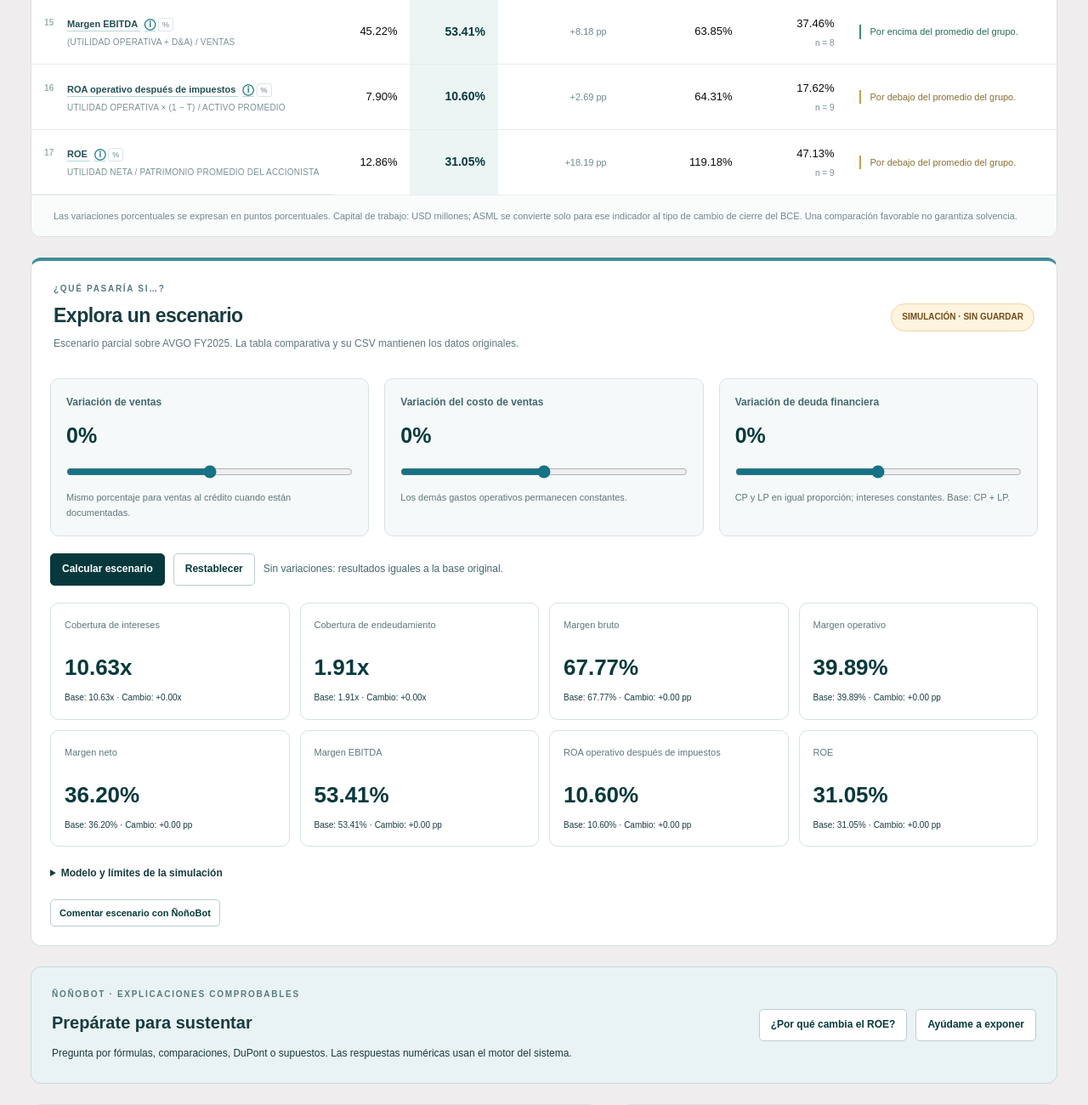
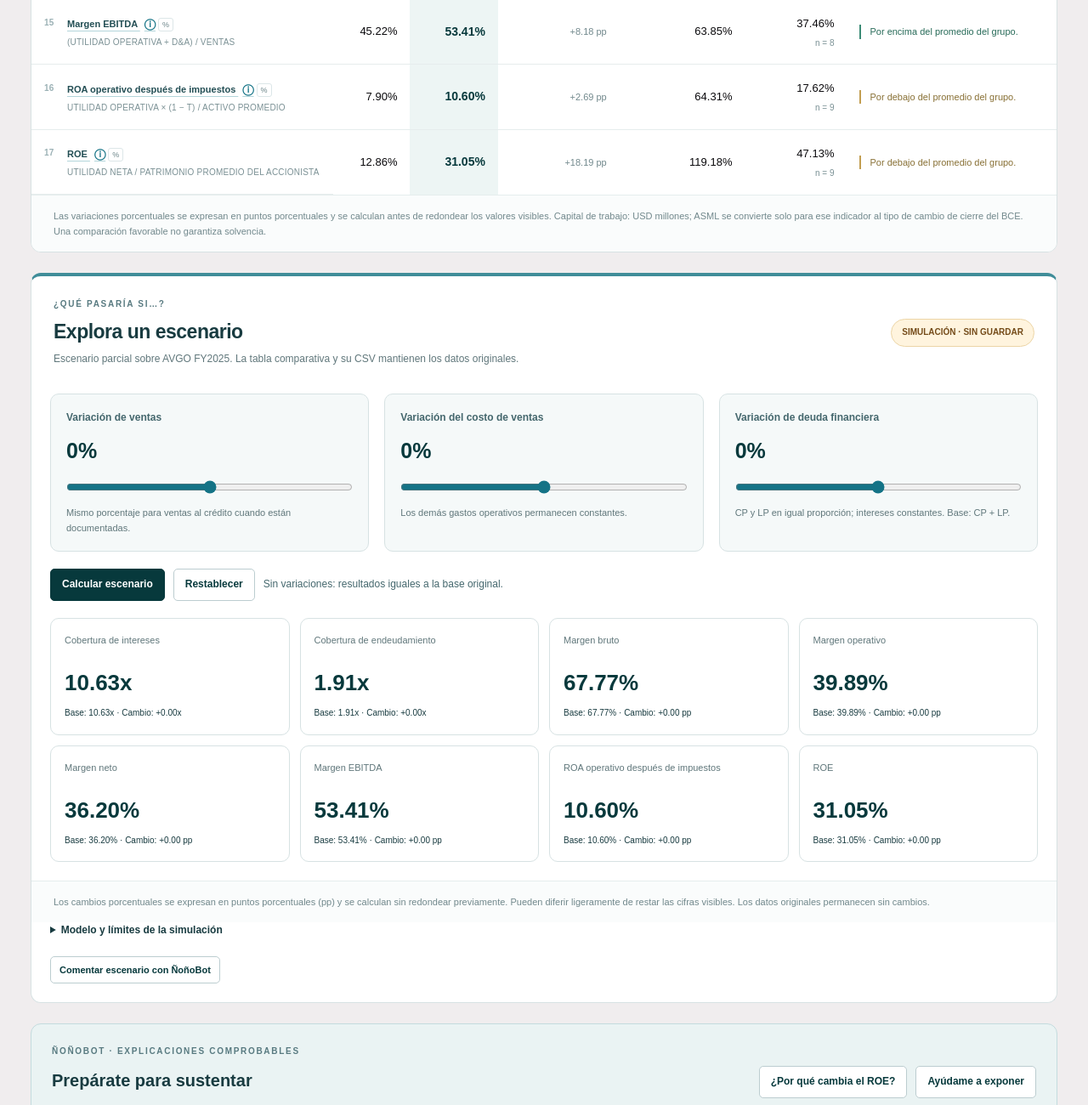
Before and after one commit to lamascara-17/BroadBros---Sistema-Contable, a Django app: page /ratios-financieros/ in a window 1280 px wide. Shown: the part 2531-3831 px from the top of the page at 85% size. Run offline with Django 5.2, Linux system fonts and the light colour scheme; data comes from the database, SQL or seed files in the repository; data that the repository does not hold is empty.

Commit message:
Clarify rounding and percentage-point changes in ratio scenarios

```diff
--- a/templates/ratios_financieros.html
+++ b/templates/ratios_financieros.html
@@ -45,7 +45,7 @@
             <thead><tr><th scope="col">Indicador / fórmula</th><th scope="col">FY{{ year|add:'-1' }}<small>{{ ticker }}</small></th><th scope="col" class="ratio-own">FY{{ year }}<small>{{ ticker }}</small></th><th scope="col">Variación<small>vs. año anterior</small></th><th scope="col">{{ leader }}<small>Referente FY{{ year }}</small></th><th scope="col">Promedio<small>Grupo FY{{ year }}</small></th><th scope="col">Lectura comparativa</th></tr></thead>
             <tbody>{% for r in rows %}<tr data-ratio-category="{{ r.category }}"><th scope="row"><span class="ratio-row-number">{{ r.number|stringformat:'02d' }}</span><span><button type="button" class="ratio-explain-trigger" data-explain-key="{{ r.key }}" aria-haspopup="dialog" aria-controls="ratio-explanation">{{ r.label }} <span aria-hidden="true">ⓘ</span><span class="sr-only">: ver cálculo y explicación</span></button><small class="ratio-unit">{{ r.unit }}</small><small class="ratio-formula">{{ r.formula }}</small>{% if r.reason %}<small class="ratio-missing">{{ r.reason }}</small>{% endif %}</span></th><td>{{ r.previous }}</td><td class="ratio-own"><strong>{{ r.own }}</strong></td><td class="ratio-delta">{{ r.delta }}</td><td>{{ r.leader }}</td><td>{{ r.sector }}<small>n = {{ r.n }}</small></td><td class="ratio-reading"><span class="ratio-status {{ r.tone }}">{{ r.interpretation }}</span></td></tr>{% endfor %}</tbody>
         </table></div>
-        <p class="ratio-panel-foot">Las variaciones porcentuales se expresan en puntos porcentuales. Capital de trabajo: USD millones; ASML se convierte solo para ese indicador al tipo de cambio de cierre del BCE. Una comparación favorable no garantiza solvencia.</p>
+        <p class="ratio-panel-foot">Las variaciones porcentuales se expresan en puntos porcentuales y se calculan antes de redondear los valores visibles. Capital de trabajo: USD millones; ASML se convierte solo para ese indicador al tipo de cambio de cierre del BCE. Una comparación favorable no garantiza solvencia.</p>
     </section>
 
     <section class="ratio-panel ratio-simulator" id="ratio-simulator" data-currency="{{ period.currency }}" aria-labelledby="scenario-title" data-url="{% url 'ratio_laboratorio' %}">
@@ -60,6 +60,7 @@
             <noscript><p>Activa JavaScript para simular. Los 17 ratios de la tabla se calculan en el servidor y siguen disponibles.</p></noscript>
         </form>
         <div class="ratio-scenario-cards" id="ratio-scenario-cards" aria-busy="false">{% for card in ratio_scenario_initial.cards %}<article><span>{{ card.label }}</span><strong>{{ card.after }}</strong><small>Base: {{ card.before }} · Cambio: {{ card.delta }}</small>{% if card.reason %}<small>{{ card.reason }}</small>{% endif %}</article>{% endfor %}</div>
+        <p class="ratio-panel-foot">Los cambios porcentuales se expresan en puntos porcentuales (pp) y se calculan sin redondear previamente. Pueden diferir ligeramente de restar las cifras visibles. Los datos originales permanecen sin cambios.</p>
         <details class="ratio-scenario-method"><summary>Modelo y límites de la simulación</summary><p>{{ ratio_scenario_initial.assumptions }}</p><p>Se usan los supuestos del análisis aplicado. Pulsa Comparar para aplicar otra empresa, período, tasa o base de deuda antes de simular.</p><p>Los importes desconocidos permanecen N/D. Variar la deuda no representa por sí mismo una operación de financiación completa. No es una proyección de Broadcom ni de sus referentes.</p><dl id="ratio-scenario-inputs"></dl></details>
         <button class="btn btn-secondary btn-sm" type="button" data-ratio-prompt data-prompt="Explica mi escenario simulado de rentabilidad.">Comentar escenario con ÑoñoBot</button>
     </section>
```
